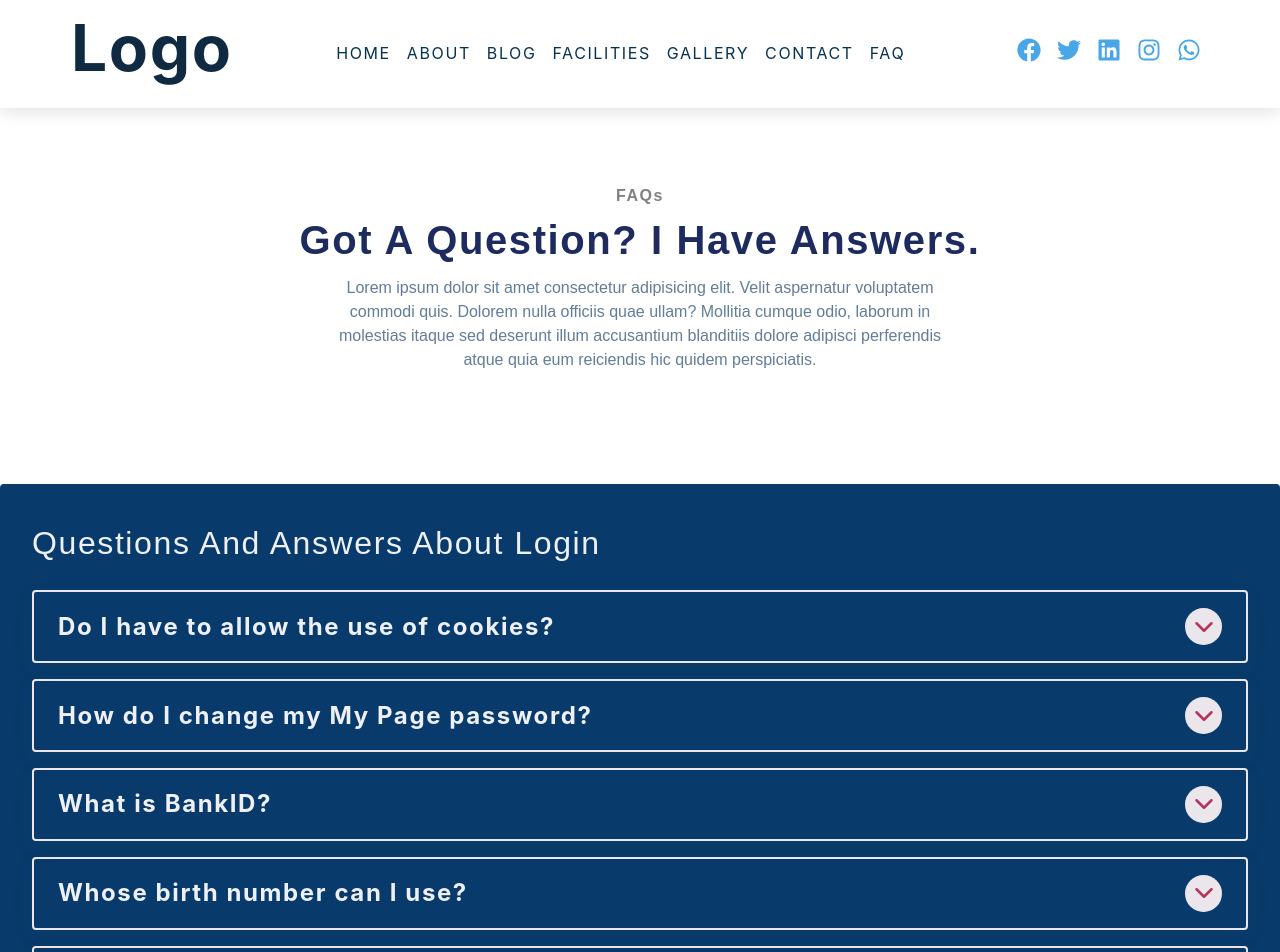
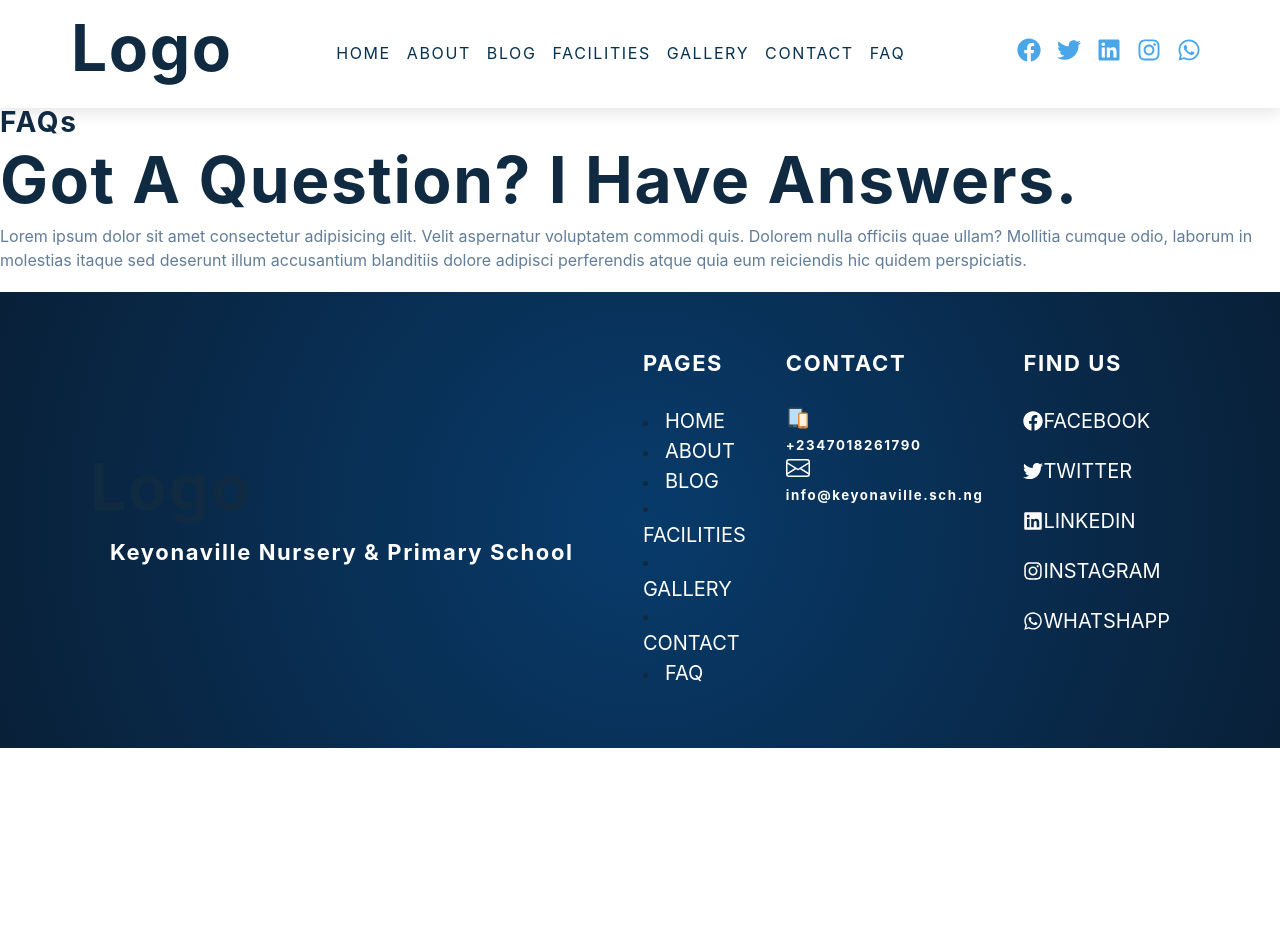
Before and after one commit to domchu/keyonaville, a Next.js app: page /faq in a window 1280 px wide. Shown: the top 952 px of the page. After the commit the page ends 800 px from the top, so only its background shows below. Built offline with nearby package versions, Linux system fonts and the light colour scheme.

Commit message:
chore:finished footer

```diff
--- a/Components/Faq/Faq.js
+++ b/Components/Faq/Faq.js
@@ -1,20 +1,20 @@
-import React, { useState } from "react";
-import data from "../Faq/Questiondata";
-import SingleQuestion from "../Faq/QuestionToggle";
-function Faq() {
-  const [questions, setQuestions] = useState(data);
-  return (
-    <main>
-      <div className="container">
-        <h3>Questions and answers about login</h3>
-        <section className="info">
-          {questions.map((question) => {
-            return <SingleQuestion key={question.id} {...question} />;
-          })}
-        </section>
-      </div>
-    </main>
-  );
-}
+// import React, { useState } from "react";
+// import data from "../Faq/Questiondata";
+// import SingleQuestion from "../Faq/QuestionToggle";
+// function Faq() {
+//   const [questions, setQuestions] = useState(data);
+//   return (
+//     <main>
+//       <div className="container">
+//         <h3>Questions and answers about Keyonaville school</h3>
+//         <section className="info">
+//           {questions.map((question) => {
+//             return <SingleQuestion key={question.id} {...question} />;
+//           })}
+//         </section>
+//       </div>
+//     </main>
+//   );
+// }
 
-export default Faq;
+// export default Faq;
--- a/Components/Faq/QuestionToggle.js
+++ b/Components/Faq/QuestionToggle.js
@@ -1,24 +1,24 @@
-import React, { useState } from "react";
-import { FiChevronDown, FiChevronUp } from "react-icons/fi";
+// import React, { useState } from "react";
+// import { FiChevronsDown, FiChevronsLeft } from "react-icons/fi";
 
-const QuestionToggle = ({ title, info }) => {
-  const [showInfo, setShowInfo] = useState(false);
+// const QuestionToggle = ({ title, info }) => {
+//   const [showInfo, setShowInfo] = useState(false);
 
-  return (
-    <article className="question">
-      <header>
-        <h4>{title}</h4>
-        <button className="btn" onClick={() => setShowInfo(!showInfo)}>
-          {showInfo ? (
-            <FiChevronUp fontSize={30} />
-          ) : (
-            <FiChevronDown fontSize={30} />
-          )}
-        </button>
-      </header>
-      {showInfo && <p>{info}</p>}
-    </article>
-  );
-};
+//   return (
+//     <article className="question">
+//       <header>
+//         <h4>{title}</h4>
+//         <button className="btn" onClick={() => setShowInfo(!showInfo)}>
+//           {showInfo ? (
+//             <FiChevronsDown fontSize={30} />
+//           ) : (
+//             <FiChevronsLeft fontSize={30} />
+//           )}
+//         </button>
+//       </header>
+//       {showInfo && <p>{info}</p>}
+//     </article>
+//   );
+// };
 
-export default QuestionToggle;
+// export default QuestionToggle;
--- a/Components/Faq/Questiondata.js
+++ b/Components/Faq/Questiondata.js
@@ -1,33 +1,33 @@
-const questions = [
-  {
-    id: 1,
-    title: "Do I have to allow the use of cookies?",
-    info: "Unicorn vinyl poutine brooklyn, next level direct trade iceland. Shaman copper mug church-key coloring book, whatever poutine normcore fixie cred kickstarter post-ironic street art.",
-  },
-  {
-    id: 2,
-    title: "How do I change my My Page password?",
-    info: "Coloring book forage photo booth gentrify lumbersexual. Migas chillwave poutine synth shoreditch, enamel pin thundercats fashion axe roof party polaroid chartreuse.",
-  },
-  {
-    id: 3,
-    title: "What is BankID?",
-    info: "Enamel pin fam sustainable woke whatever venmo. Authentic asymmetrical put a bird on it, lumbersexual activated charcoal kinfolk banjo cred pickled sartorial.",
-  },
-  {
-    id: 4,
-    title: "Whose birth number can I use?",
-    info: "Edison bulb direct trade gentrify beard lo-fi seitan sustainable roof party franzen occupy squid. Knausgaard cronut succulents, scenester readymade shabby chic lyft. Copper mug meh vegan gentrify.",
-  },
-  {
-    id: 5,
-    title: "When do I recieve a password ordered by letter?",
-    info: "Locavore franzen fashion axe live-edge neutra irony synth af tilde shabby chic man braid chillwave waistcoat copper mug messenger bag. Banjo snackwave blog, microdosing thundercats migas vaporware viral lo-fi seitan ",
-  },
-  {
-    id: 6,
-    title: "When do I recieve a password ordered by letter?",
-    info: "Locavore franzen fashion axe live-edge neutra irony synth af tilde shabby chic man braid chillwave waistcoat copper mug messenger bag. Banjo snackwave blog, microdosing thundercats migas vaporware viral lo-fi seitan ",
-  },
-];
-export default questions;
+// const questions = [
+//   {
+//     id: 1,
+//     title: "Do I have to allow the use of cookies?",
+//     info: "Unicorn vinyl poutine brooklyn, next level direct trade iceland. Shaman copper mug church-key coloring book, whatever poutine normcore fixie cred kickstarter post-ironic street art.",
+//   },
+//   {
+//     id: 2,
+//     title: "How do I change my My Page password?",
+//     info: "Coloring book forage photo booth gentrify lumbersexual. Migas chillwave poutine synth shoreditch, enamel pin thundercats fashion axe roof party polaroid chartreuse.",
+//   },
+//   {
+//     id: 3,
+//     title: "What is BankID?",
+//     info: "Enamel pin fam sustainable woke whatever venmo. Authentic asymmetrical put a bird on it, lumbersexual activated charcoal kinfolk banjo cred pickled sartorial.",
+//   },
+//   {
+//     id: 4,
+//     title: "Whose birth number can I use?",
+//     info: "Edison bulb direct trade gentrify beard lo-fi seitan sustainable roof party franzen occupy squid. Knausgaard cronut succulents, scenester readymade shabby chic lyft. Copper mug meh vegan gentrify.",
+//   },
+//   {
+//     id: 5,
+//     title: "When do I recieve a password ordered by letter?",
+//     info: "Locavore franzen fashion axe live-edge neutra irony synth af tilde shabby chic man braid chillwave waistcoat copper mug messenger bag. Banjo snackwave blog, microdosing thundercats migas vaporware viral lo-fi seitan ",
+//   },
+//   {
+//     id: 6,
+//     title: "When do I recieve a password ordered by letter?",
+//     info: "Locavore franzen fashion axe live-edge neutra irony synth af tilde shabby chic man braid chillwave waistcoat copper mug messenger bag. Banjo snackwave blog, microdosing thundercats migas vaporware viral lo-fi seitan ",
+//   },
+// ];
+// export default questions;
--- a/pages/faq.js
+++ b/pages/faq.js
@@ -26,7 +26,7 @@ export default function faq() {
           reiciendis hic quidem perspiciatis.
         </p>
       </Box>
-      <Faq />
+      {/* <Faq /> */}
       <Footer />
     </div>
   );
--- a/styles/globals.css
+++ b/styles/globals.css
@@ -310,127 +310,4 @@ nav {
 .footer-tools h5 {
   letter-spacing: var(--spacing);
   color: #ffffff;
-}
-
-main {
-  min-height: 100vh;
-  display: flex;
-  justify-content: center;
-  align-items: center;
-}
-
-.container {
-  width: 100%;
-  margin: 5rem auto;
-  background-color: #083b6b;
-  color: #eef0f5;
-  border-radius: 0.25rem;
-  padding: 2.5rem 2rem;
-  display: grid;
-  gap: 1rem 2rem;
-}
-
-.container h3 {
-  line-height: 1.2;
-  font-weight: 500;
-  font-size: 2rem;
-  font-family: Manrope, sans-serif !important;
-}
-
-.question {
-  padding: 1rem 1.5rem;
-  border: 2px solid #eae6eb;
-  margin-bottom: 1rem;
-  border-radius: 0.25rem;
-  box-shadow: 0 7px 24px 0 rgba(86, 87, 90, 0.06);
-}
-
-.question h4 {
-  text-transform: none;
-  line-height: 1.5;
-  font-size: 1.5rem;
-}
-
-.question p {
-  margin-bottom: 0;
-  margin-top: 0.5rem;
-  font-family: Manrope, sans-serif !important;
-}
-
-.question header {
-  display: flex;
-  justify-content: space-between;
-  align-items: center;
-}
-
-.question header h4 {
-  margin-bottom: 0;
-}
-
-.btn {
-  background: transparent;
-  border-color: transparent;
-  width: 2.3rem;
-  height: 2.3rem;
-  background: #eae6eb;
-  font-family: Manrope, sans-serif !important;
-  display: flex;
-  align-items: center;
-  justify-content: center;
-  border-radius: 50%;
-  color: #b4345c;
-  cursor: pointer;
-  margin-left: 1rem;
-  align-self: center;
-  min-width: 2rem;
-}
-
-.btn:hover {
-  background-color: #000;
-  color: #eae6eb;
-}
-
-.section {
-  width: 90vw;
-  margin: 0 auto;
-}
-
-.faq-container {
-  text-align: center;
-  padding: 5rem 0 2rem 0;
-}
-
-.faq-container p {
-  display: flex;
-  justify-content: center;
-  margin: auto;
-  width: 50%;
-  text-align: center;
-  font-family: Manrope, sans-serif !important;
-}
-
-.faq-container h3 {
-  font-family: Manrope, sans-serif !important;
-  font-size: 1rem;
-  font-weight: 600;
-  color: grey;
-}
-
-.faq-container h1 {
-  font-weight: 600;
-  font-family: Manrope, sans-serif !important;
-  margin: 1rem 0;
-  font-size: 2.5rem;
-  color: #1d2b5f !important;
-}
-
-@media screen and (max-width: 800px) {
-  .faq-container p {
-    width: 80%;
-  }
-}
-@media screen and (max-width: 500px) {
-  .faq-container h1 {
-    font-size: 1.5rem;
-  }
 }/*# sourceMappingURL=globals.css.map */
--- a/styles/globals.scss
+++ b/styles/globals.scss
@@ -273,112 +273,124 @@ Variables
 
 
   // faq css frequently questions
-main {
-  min-height: 100vh;
-  display: flex;
-  justify-content: center;
-  align-items: center;
-}
-.container {
-  width: 100%;
-  margin: 5rem auto;
-  background-color: #083b6b;
-  color: #eef0f5;
-  border-radius: 0.25rem;
-  padding: 2.5rem 2rem;
-  display: grid;
-  gap: 1rem 2rem;
+// main {
+//   min-height: 100vh;
+//   display: flex;
+//   justify-content: center;
+//   align-items: center;
+// }
+// .container {
+//   width: 100%;
+//   margin: 5rem auto;
+//   background-color: #083b6b;
+//   color: #eef0f5;
+//   border-radius: 0.25rem;
+//   padding: 2.5rem 2rem;
+//   display: grid;
+//   gap: 1rem 2rem;
 
-}
-.container h3 {
-  line-height: 1.2;
-  font-weight: 500;
-  font-size: 2rem;
-  font-family: Manrope, sans-serif !important;
-}
-.question {
-  padding: 1rem 1.5rem;
-  border: 2px solid #eae6eb;
-  margin-bottom: 1rem;
-  border-radius:0.25rem;
-  box-shadow: 0 7px 24px 0 rgba(86, 87, 90, 0.06)
-}
-.question h4 {
-  text-transform: none;
-  line-height: 1.5;
-  font-size: 1.5rem;
-}
-.question p {
-  margin-bottom: 0;
-  margin-top: 0.5rem;
-  font-family: Manrope, sans-serif !important;
-}
-.question header {
-  display: flex;
-  justify-content: space-between;
-  align-items: center;
-}
-.question header h4 {
-  margin-bottom: 0;
-}
-.btn {
-  background: transparent;
-  border-color: transparent;
-  width: 2.3rem;
-  height: 2.3rem;
-  background: #eae6eb;
-  font-family: Manrope, sans-serif !important;
-  display: flex;
-  align-items: center;
-  justify-content: center;
-  border-radius: 50%;
-  color: #b4345c;
-  cursor: pointer;
-  margin-left: 1rem;
-  align-self: center;
-  min-width: 2rem;
-}
-.btn:hover{
-  background-color: #000;
-  color: #eae6eb;
-}
-.section {
-  width: 90vw;
-  margin: 0 auto;
+// }
+// .container h3 {
+//   line-height: 1.2;
+//   font-weight: 500;
+//   font-size: 2rem;
+//   font-family: Manrope, sans-serif !important;
+// }
+// .question {
+//   padding: 1rem 1.5rem;
+//   border: 2px solid #eae6eb;
+//   margin-bottom: 1rem;
+//   border-radius:0.25rem;
+//   box-shadow: 0 7px 24px 0 rgba(86, 87, 90, 0.06)
+// }
+// .question h4 {
+//   text-transform: none;
+//   line-height: 1.5;
+//   font-size: 1.5rem;
+// }
+// .question p {
+//   margin-bottom: 0;
+//   margin-top: 0.5rem;
+//   font-family: Manrope, sans-serif !important;
+// }
+// .question header {
+//   display: flex;
+//   justify-content: space-between;
+//   align-items: center;
+// }
+// .question header h4 {
+//   margin-bottom: 0;
+// }
+// .btn {
+//   background: transparent;
+//   border-color: transparent;
+//   width: 2.3rem;
+//   height: 2.3rem;
+//   background: #eae6eb;
+//   font-family: Manrope, sans-serif !important;
+//   display: flex;
+//   align-items: center;
+//   justify-content: center;
+//   border-radius: 50%;
+//   color: #b4345c;
+//   cursor: pointer;
+//   margin-left: 1rem;
+//   align-self: center;
+//   min-width: 2rem;
+// }
+// .btn:hover{
+//   background-color: #000;
+//   color: #eae6eb;
+// }
+// .section {
+//   width: 90vw;
+//   margin: 0 auto;
 
-}
-.faq-container{
- text-align: center;
- padding: 5rem 0 2rem 0;
-}
-.faq-container p{
-  display: flex;
-  justify-content: center;
-  margin: auto;
-  width: 50%;
-  text-align: center;
-  font-family: Manrope, sans-serif !important;
-}
-.faq-container h3{
-  font-family: Manrope, sans-serif !important;
-  font-size: 1rem;
-  font-weight: 600;
-  color: grey;
-}
-.faq-container h1{
-  font-weight: 600;
-  font-family: Manrope, sans-serif !important;
-  margin: 1rem 0;
-  font-size: 2.5rem;
-  color: #1d2b5f !important;
-}
-@media screen and (max-width:#{$tablet-width}) {
-  .faq-container p{
-    width: 80%;
-  }
-}
-@media screen and (max-width:#{$phone-width}) {
-  .faq-container h1{
-    font-size: 1.5rem;
-  }
-}
+// }
+// .faq-container{
+//  text-align: center;
+//  padding: 5rem 0 2rem 0;
+
+// }
+// .faq-container p{
+//   display: flex;
+//   justify-content: center;
+//   margin: auto;
+//   width: 50%;
+//   text-align: center;
+//   font-family: Manrope, sans-serif !important;
+// }
+// .faq-container h3{
+//   font-family: Manrope, sans-serif !important;
+//   font-size: 1rem;
+//   font-weight: 600;
+//   color: grey;
+// }
+// .faq-container h1{
+//   font-weight: 600;
+//   font-family: Manrope, sans-serif !important;
+//   margin: 1rem 0;
+//   font-size: 2.5rem;
+//   color: #1d2b5f !important;
+// }
+// @media screen and (max-width:#{$tablet-width}) {
+//   .faq-container p{
+//     width: 80%;
+//   }
+// }
+// @media screen and (max-width:#{$phone-width}) {
+//   .faq-container h1{
+//     font-size: 1.5rem;
+//   }
+//   .question h4 {
+//     text-transform: none;
+//     line-height: 1.2;
+//     font-size: 1rem;
+//   }
+//   .container h3 {
+//     line-height: 1.2;
+//     font-weight: 500;
+//     font-size: 1.5rem;
+//     font-family: Manrope, sans-serif !important;
+//   }
+// }
```
Also changed, not shown: 1 other file (tests, documents, lock files or other folders).
